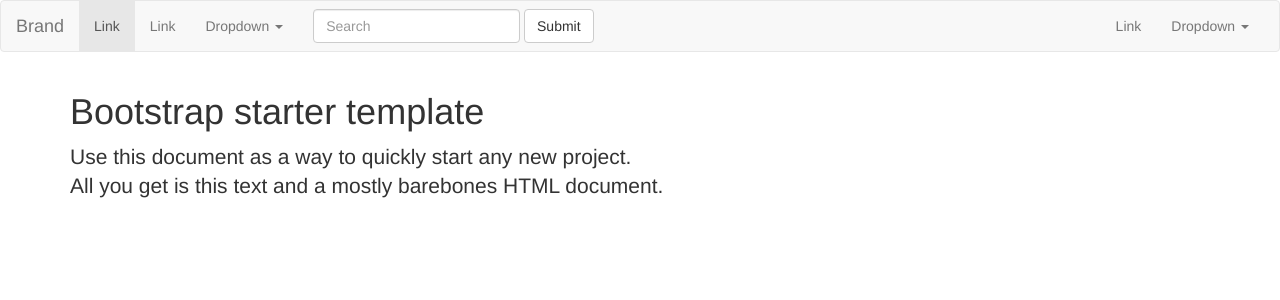
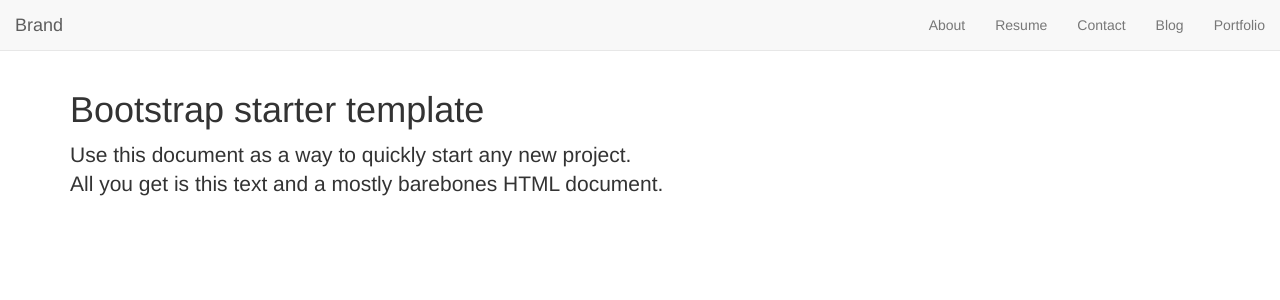
Before and after one commit to Jacob-Ernst/Jacob-Ernst.github.io, a Jekyll site: the page built from index.html, in a window 1280 px wide. Shown: the top 300 px of the page. Built offline with Jekyll 4.4.1, drawn with Linux system fonts in a browser that asks for light colours.

```diff
--- a/_config.yml
+++ b/_config.yml
@@ -29,3 +29,5 @@ gems:
 
 include:
 - _javascripts
+
+permalink: /blog/:title/
--- a/_includes/_common_head.html
+++ b/_includes/_common_head.html
@@ -2,5 +2,3 @@
 <meta http-equiv="X-UA-Compatible" content="IE=edge">
 <meta name="viewport" content="width=device-width, initial-scale=1">
 <link rel="stylesheet" href="/css/main.css">
-<script src="_javascripts/jquery-3.1.1.min.js" ></script>
-<script src="_javascripts/bootstrap.min.js" ></script>
--- a/_includes/_common_javascripts.html
+++ b/_includes/_common_javascripts.html
@@ -0,0 +1,2 @@
+<script src="{{site.baseurl}}/_javascripts/jquery-3.1.1.min.js" ></script>
+<script src="{{site.baseurl}}/_javascripts/bootstrap.min.js" ></script>
--- a/_includes/_header.html
+++ b/_includes/_header.html
@@ -0,0 +1,25 @@
+<nav class="navbar navbar-default navbar-fixed-top">
+  <div class="container-fluid">
+    <!-- Brand and toggle get grouped for better mobile display -->
+    <div class="navbar-header">
+      <button type="button" class="navbar-toggle collapsed" data-toggle="collapse" data-target="#bs-example-navbar-collapse-1" aria-expanded="false">
+        <span class="sr-only">Toggle navigation</span>
+        <span class="icon-bar"></span>
+        <span class="icon-bar"></span>
+        <span class="icon-bar"></span>
+      </button>
+      <a class="navbar-brand" href="/">Brand</a>
+    </div>
+
+    <!-- Collect the nav links, forms, and other content for toggling -->
+    <div class="collapse navbar-collapse" id="bs-example-navbar-collapse-1">
+      <ul class="nav navbar-nav navbar-right">
+        <li><a href="/about">About</a></li>
+        <li><a href="/resume">Resume</a></li>
+        <li><a href="/contact">Contact</a></li>
+        <li><a href="/blog">Blog</a></li>
+        <li><a href="/portfolio">Portfolio</a></li>
+      </ul>
+    </div><!-- /.navbar-collapse -->
+  </div><!-- /.container-fluid -->
+</nav>
--- a/_layouts/default-layout.html
+++ b/_layouts/default-layout.html
@@ -8,10 +8,13 @@
 
 {% include _header.html %}
 
-{{ content }}
+<div class="container">
+  {{ content }}
+</div>
 
 {% include _footer.html %}
 
 {% include _common_javascripts.html %}
+
 </body>
 </html>
--- /dev/null
+++ b/_layouts/post.html
@@ -0,0 +1,3 @@
+---
+layout: default-layout
+---
--- /dev/null
+++ b/_sass/_default.scss
@@ -0,0 +1,3 @@
+body {
+  padding-top: 70px;
+}
--- /dev/null
+++ b/about/index.html
@@ -0,0 +1,3 @@
+---
+layout: default-layout
+---
--- /dev/null
+++ b/contact/index.html
@@ -0,0 +1,3 @@
+---
+layout: default-layout
+---
--- a/css/main.scss
+++ b/css/main.scss
@@ -3,4 +3,5 @@
 ---
 @charset "utf-8";
 @import "_flex";
+@import "_default";
 @import "bootstrap"
--- a/index.html
+++ b/index.html
@@ -2,65 +2,7 @@
 layout: default-layout
 ---
 
-<nav class="navbar navbar-default">
-  <div class="container-fluid">
-    <!-- Brand and toggle get grouped for better mobile display -->
-    <div class="navbar-header">
-      <button type="button" class="navbar-toggle collapsed" data-toggle="collapse" data-target="#bs-example-navbar-collapse-1" aria-expanded="false">
-        <span class="sr-only">Toggle navigation</span>
-        <span class="icon-bar"></span>
-        <span class="icon-bar"></span>
-        <span class="icon-bar"></span>
-      </button>
-      <a class="navbar-brand" href="#">Brand</a>
-    </div>
-
-    <!-- Collect the nav links, forms, and other content for toggling -->
-    <div class="collapse navbar-collapse" id="bs-example-navbar-collapse-1">
-      <ul class="nav navbar-nav">
-        <li class="active"><a href="#">Link <span class="sr-only">(current)</span></a></li>
-        <li><a href="#">Link</a></li>
-        <li class="dropdown">
-          <a href="#" class="dropdown-toggle" data-toggle="dropdown" role="button" aria-haspopup="true" aria-expanded="false">Dropdown <span class="caret"></span></a>
-          <ul class="dropdown-menu">
-            <li><a href="#">Action</a></li>
-            <li><a href="#">Another action</a></li>
-            <li><a href="#">Something else here</a></li>
-            <li role="separator" class="divider"></li>
-            <li><a href="#">Separated link</a></li>
-            <li role="separator" class="divider"></li>
-            <li><a href="#">One more separated link</a></li>
-          </ul>
-        </li>
-      </ul>
-      <form class="navbar-form navbar-left">
-        <div class="form-group">
-          <input type="text" class="form-control" placeholder="Search">
-        </div>
-        <button type="submit" class="btn btn-default">Submit</button>
-      </form>
-      <ul class="nav navbar-nav navbar-right">
-        <li><a href="#">Link</a></li>
-        <li class="dropdown">
-          <a href="#" class="dropdown-toggle" data-toggle="dropdown" role="button" aria-haspopup="true" aria-expanded="false">Dropdown <span class="caret"></span></a>
-          <ul class="dropdown-menu">
-            <li><a href="#">Action</a></li>
-            <li><a href="#">Another action</a></li>
-            <li><a href="#">Something else here</a></li>
-            <li role="separator" class="divider"></li>
-            <li><a href="#">Separated link</a></li>
-          </ul>
-        </li>
-      </ul>
-    </div><!-- /.navbar-collapse -->
-  </div><!-- /.container-fluid -->
-</nav>
-
-<div class="container">
-
-  <div class="starter-template">
-    <h1>Bootstrap starter template</h1>
-    <p class="lead">Use this document as a way to quickly start any new project.<br> All you get is this text and a mostly barebones HTML document.</p>
-  </div>
-
-</div><!-- /.container -->
+<div class="starter-template">
+  <h1>Bootstrap starter template</h1>
+  <p class="lead">Use this document as a way to quickly start any new project.<br> All you get is this text and a mostly barebones HTML document.</p>
+</div>
--- /dev/null
+++ b/portfolio/index.html
@@ -0,0 +1,3 @@
+---
+layout: default-layout
+---
--- /dev/null
+++ b/resume/index.html
@@ -0,0 +1,3 @@
+---
+layout: default-layout
+---
```
Also changed, not shown: blog/index.html (added, +15 -0 lines), _posts/blog/2016-09-22-welcome-to-jekyll.markdown (renamed from _posts/2016-09-22-welcome-to-jekyll.markdown).
